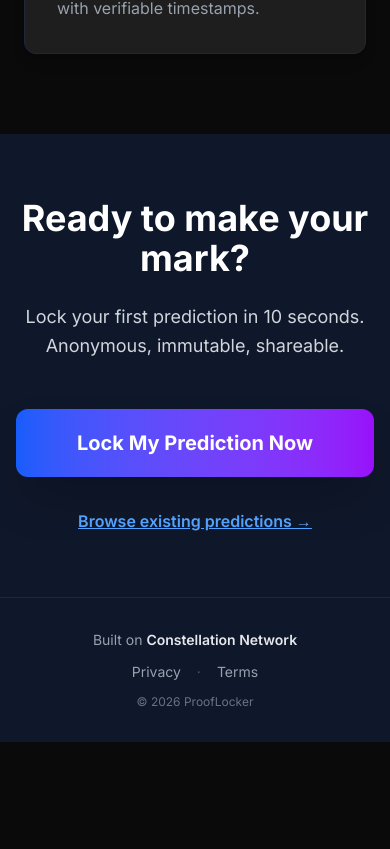
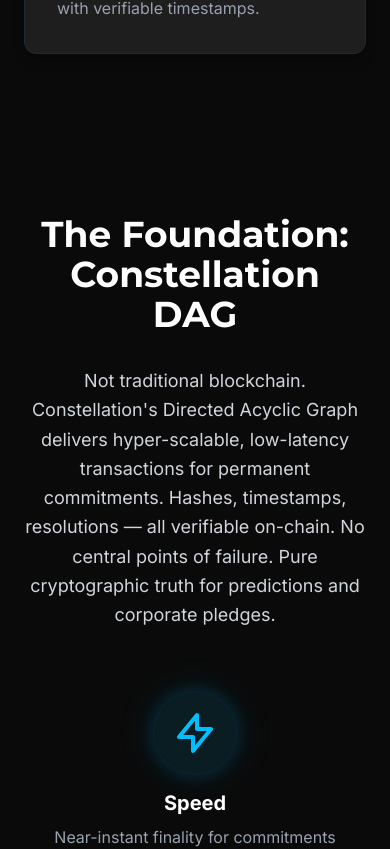
Before and after one commit to Boomchakalala/prooflocker, a Next.js app: page / in a window 390 px wide. Shown: the part 5620-6469 px from the top of the page. Before the commit the page ends 6362 px from the top, so only its background shows below. Built offline with nearby package versions, Linux system fonts and the light colour scheme; no server answers.

Commit message:
Sandbox autosave

```diff
--- a/src/app/page.tsx
+++ b/src/app/page.tsx
@@ -11,7 +11,7 @@ import Footer from "@/components/Footer";
 
 export default function LandingPage() {
   return (
-    <div className="min-h-screen bg-[#0f172a] relative">
+    <div className="min-h-screen bg-[#0a0a0a] relative">
       {/* Header */}
       <LandingHeader />
 
@@ -28,29 +28,51 @@ export default function LandingPage() {
         {/* Why ProofLocker Section */}
         <WhyProofLocker />
 
+        {/* Tech Foundation Section */}
+        <TechFoundation />
+
         {/* Final CTA Section */}
-        <div className="relative z-10 py-16 px-4 bg-[#0f172a]">
+        <div className="relative z-10 py-20 px-6 bg-gradient-to-b from-[#0a0a0a] to-[#1a0033]">
           <div className="max-w-4xl mx-auto text-center">
-            <h2 className="text-4xl md:text-6xl font-bold text-white mb-6">
-              Ready to make your mark?
+            <h2 className="text-5xl md:text-6xl font-bold text-white mb-6" style={{ fontFamily: 'var(--font-montserrat)' }}>
+              Ready to Lock In?
             </h2>
-            <p className="text-lg md:text-xl text-gray-300 mb-12 leading-relaxed">
-              Lock your first prediction in 10 seconds. Anonymous, immutable, shareable.
+            <p className="text-xl md:text-2xl text-gray-300 mb-12 leading-relaxed">
+              Predictions. Goals. Business commitments. Immutable proof starts here.
             </p>
-            <div className="flex flex-col sm:flex-row items-center justify-center gap-6">
+            <div className="flex flex-col sm:flex-row items-center justify-center gap-6 mb-12">
               <Link
                 href="/lock"
-                className="w-full sm:w-auto px-12 py-5 bg-gradient-to-r from-blue-600 to-purple-600 hover:from-blue-500 hover:to-purple-500 text-white text-xl font-bold rounded-xl transition-all shadow-2xl hover:shadow-3xl hover:scale-105"
+                className="w-full sm:w-auto px-10 py-4 bg-[#00bfff] hover:bg-[#00a8e6] text-white text-xl font-bold rounded-md transition-all shadow-2xl hover:shadow-3xl hover:scale-105 btn-glow"
               >
-                Lock My Prediction Now
+                Lock Now
+              </Link>
+              <Link
+                href="/app"
+                className="w-full sm:w-auto px-10 py-4 border-2 border-[#9370db] hover:bg-[#9370db]/10 text-white text-xl font-bold rounded-md transition-all"
+              >
+                Explore Proofs
               </Link>
             </div>
-            <Link
-              href="/app"
-              className="inline-block mt-8 text-blue-400 hover:text-blue-300 text-base font-semibold underline hover:no-underline transition-all"
-            >
-              Browse existing predictions →
-            </Link>
+
+            {/* Social Icons */}
+            <div className="flex items-center justify-center gap-6 mt-8">
+              <a href="https://twitter.com/prooflocker" target="_blank" rel="noopener noreferrer" className="text-gray-500 hover:text-[#00bfff] transition-colors">
+                <svg className="w-6 h-6" fill="currentColor" viewBox="0 0 24 24">
+                  <path d="M18.244 2.25h3.308l-7.227 8.26 8.502 11.24H16.17l-5.214-6.817L4.99 21.75H1.68l7.73-8.835L1.254 2.25H8.08l4.713 6.231zm-1.161 17.52h1.833L7.084 4.126H5.117z" />
+                </svg>
+              </a>
+              <a href="https://discord.gg/prooflocker" target="_blank" rel="noopener noreferrer" className="text-gray-500 hover:text-[#00bfff] transition-colors">
+                <svg className="w-6 h-6" fill="currentColor" viewBox="0 0 24 24">
+                  <path d="M20.317 4.492c-1.53-.69-3.17-1.2-4.885-1.49a.075.075 0 0 0-.079.036c-.21.369-.444.85-.608 1.23a18.566 18.566 0 0 0-5.487 0 12.36 12.36 0 0 0-.617-1.23A.077.077 0 0 0 8.562 3c-1.714.29-3.354.8-4.885 1.491a.07.07 0 0 0-.032.027C.533 9.093-.32 13.555.099 17.961a.08.08 0 0 0 .031.055 20.03 20.03 0 0 0 5.993 2.98.078.078 0 0 0 .084-.026 13.83 13.83 0 0 0 1.226-1.963.074.074 0 0 0-.041-.104 13.201 13.201 0 0 1-1.872-.878.075.075 0 0 1-.008-.125c.126-.093.252-.19.372-.287a.075.075 0 0 1 .078-.01c3.927 1.764 8.18 1.764 12.061 0a.075.075 0 0 1 .079.009c.12.098.245.195.372.288a.075.075 0 0 1-.006.125c-.598.344-1.22.635-1.873.877a.075.075 0 0 0-.041.105c.36.687.772 1.341 1.225 1.962a.077.077 0 0 0 .084.028 19.963 19.963 0 0 0 6.002-2.981.076.076 0 0 0 .032-.054c.5-5.094-.838-9.52-3.549-13.442a.06.06 0 0 0-.031-.028zM8.02 15.278c-1.182 0-2.157-1.069-2.157-2.38 0-1.312.956-2.38 2.157-2.38 1.21 0 2.176 1.077 2.157 2.38 0 1.312-.956 2.38-2.157 2.38zm7.975 0c-1.183 0-2.157-1.069-2.157-2.38 0-1.312.955-2.38 2.157-2.38 1.21 0 2.176 1.077 2.157 2.38 0 1.312-.946 2.38-2.157 2.38z"/>
+                </svg>
+              </a>
+              <a href="https://t.me/prooflocker" target="_blank" rel="noopener noreferrer" className="text-gray-500 hover:text-[#00bfff] transition-colors">
+                <svg className="w-6 h-6" fill="currentColor" viewBox="0 0 24 24">
+                  <path d="M12 0C5.373 0 0 5.373 0 12s5.373 12 12 12 12-5.373 12-12S18.627 0 12 0zm5.894 8.221l-1.97 9.28c-.145.658-.537.818-1.084.508l-3-2.21-1.446 1.394c-.14.18-.357.295-.6.295-.002 0-.003 0-.005 0l.213-3.054 5.56-5.022c.24-.213-.054-.334-.373-.121L8.08 13.768l-2.91-.908c-.632-.196-.644-.632.133-.936l11.372-4.382c.528-.196.99.123.82.877z"/>
+                </svg>
+              </a>
+            </div>
           </div>
         </div>
       </main>
```
